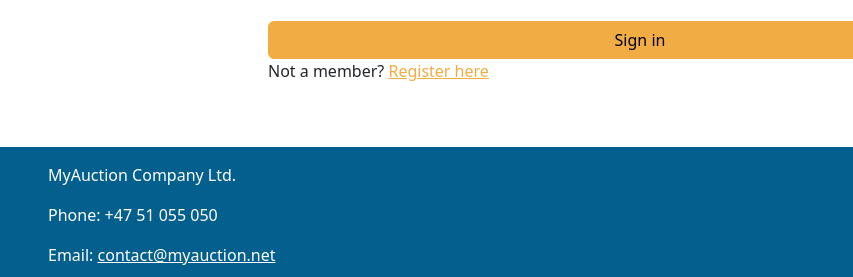
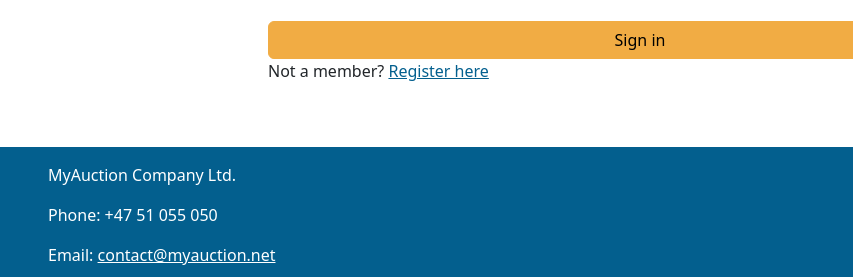
Before and after one commit to Emel-H/Auction-SP2, a website with bundled scripts: page login/index.html in a window 1280 px wide. Shown: the part 472-749 px from the top of the page, 0-853 px from the left. Built offline with nearby package versions, Linux system fonts and the light colour scheme.

Commit message:
Update index.html

```diff
--- a/login/index.html
+++ b/login/index.html
@@ -104,7 +104,7 @@
               </button>
             </form>
             <p class="mx-2">
-              Not a member? <a href="../register">Register here</a>
+              Not a member? <a class="text-light" href="../register">Register here</a>
             </p>
           </div>
           <div class="col-2"></div>
```
